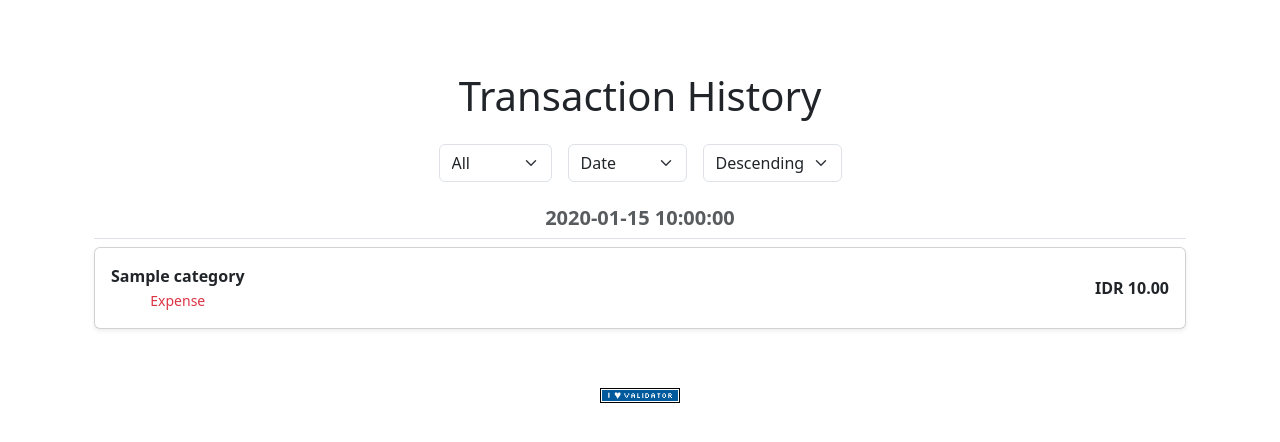
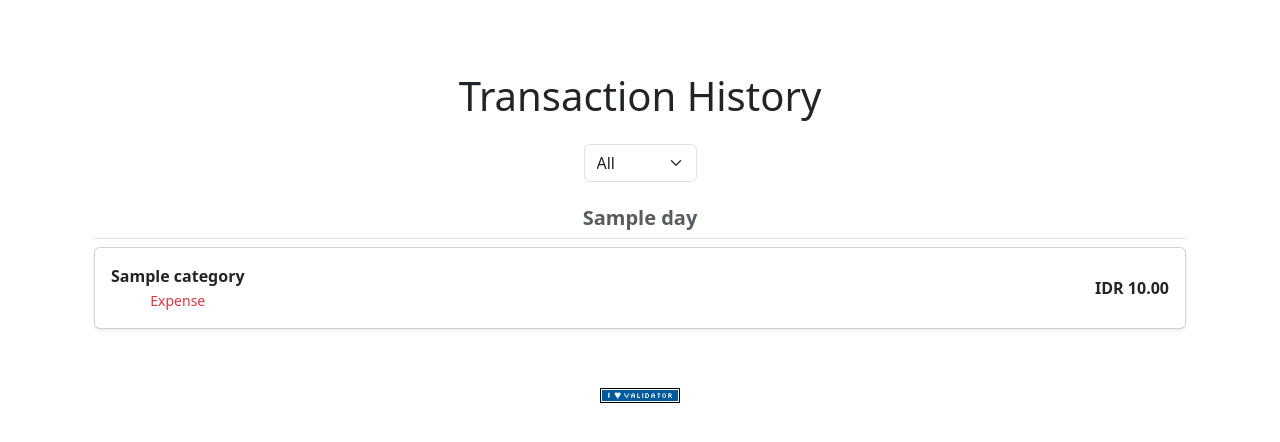
Before and after one commit to YakAliOen/Extrinout, a Flask app: template templates/history.html in a window 1280 px wide. Shown: the part 76-518 px from the top of the page. Run offline with Flask 3, Linux system fonts and the light colour scheme; the template is opened without the code that fills it: most values are stand-ins (such as "Sample title", 1, 10 or a date in 2020); some libraries are stand-ins or nearby versions.

Commit message:
Update history.html

```diff
--- a/templates/history.html
+++ b/templates/history.html
@@ -9,9 +9,8 @@ Transaction History
 
     <h1 class="text-center mb-4">Transaction History</h1>
 
-    <!-- Controls -->
+    <!-- Filter -->
     <form method="get" action="/history" class="row g-3 justify-content-center mb-4">
-
         <div class="col-auto">
             <select name="type" class="form-select" onchange="this.form.submit()">
                 <option value="all" {% if selected_type == "all" %}selected{% endif %}>All</option>
@@ -19,44 +18,27 @@ Transaction History
                 <option value="expense" {% if selected_type == "expense" %}selected{% endif %}>Expense</option>
             </select>
         </div>
-
-        <div class="col-auto">
-            <select name="sort" class="form-select" onchange="this.form.submit()">
-                <option value="date" {% if sort_by == "date" %}selected{% endif %}>Date</option>
-                <option value="amount" {% if sort_by == "amount" %}selected{% endif %}>Amount</option>
-                <option value="category" {% if sort_by == "category" %}selected{% endif %}>Category</option>
-            </select>
-        </div>
-
-        <div class="col-auto">
-            <select name="order" class="form-select" onchange="this.form.submit()">
-                <option value="DESC" {% if order == "DESC" %}selected{% endif %}>Descending</option>
-                <option value="ASC" {% if order == "ASC" %}selected{% endif %}>Ascending</option>
-            </select>
-        </div>
-
     </form>
 
-    <!-- Transactions -->
-    {% set current_date = none %}
-
-    {% for expense in expenses %}
-        {% if expense.date != current_date %}
-            {% set current_date = expense.date %}
+    <!-- Grouped Transactions -->
+    {% if grouped_expenses %}
+        {% for day, expenses in grouped_expenses.items() %}
 
             <div class="mt-4 mb-2">
                 <h5 class="fw-bold text-muted border-bottom pb-2">
-                    {{ current_date }}
+                    {{ day }}
                 </h5>
             </div>
-        {% endif %}
 
+            {% for expense in expenses %}
                 <div class="card mb-2 shadow-sm">
                     <div class="card-body d-flex justify-content-between align-items-center">
 
                         <div>
-                    <div class="fw-semibold">{{ expense.category }}</div>
-                    <small class="text-muted">
+                            <div class="fw-semibold">
+                                {{ expense.category }}
+                            </div>
+                            <small>
                                 {% if expense.type == "income" %}
                                     <span class="text-success">Income</span>
                                 {% else %}
@@ -73,5 +55,10 @@ Transaction History
                 </div>
             {% endfor %}
 
+        {% endfor %}
+    {% else %}
+        <p class="text-center text-muted">No transactions found.</p>
+    {% endif %}
+
 </div>
 {% endblock %}
```
Lines whose indentation alone changed are shown as unchanged.
